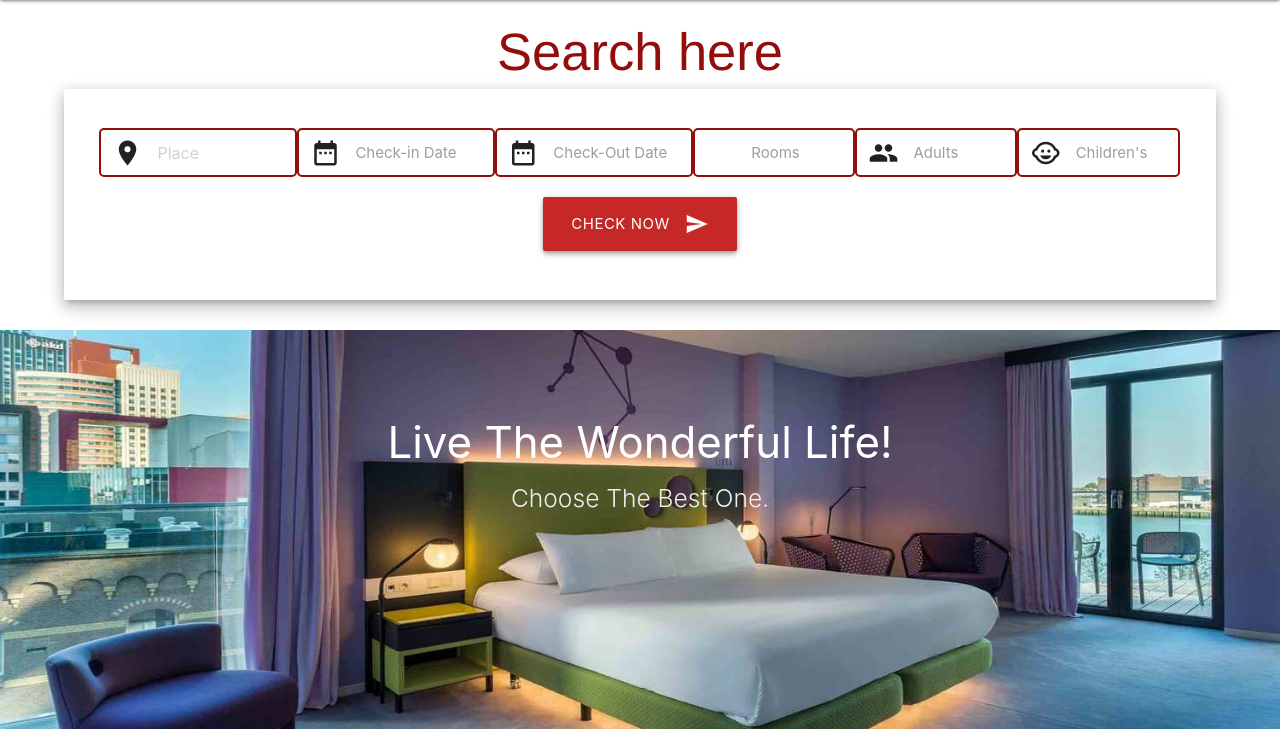
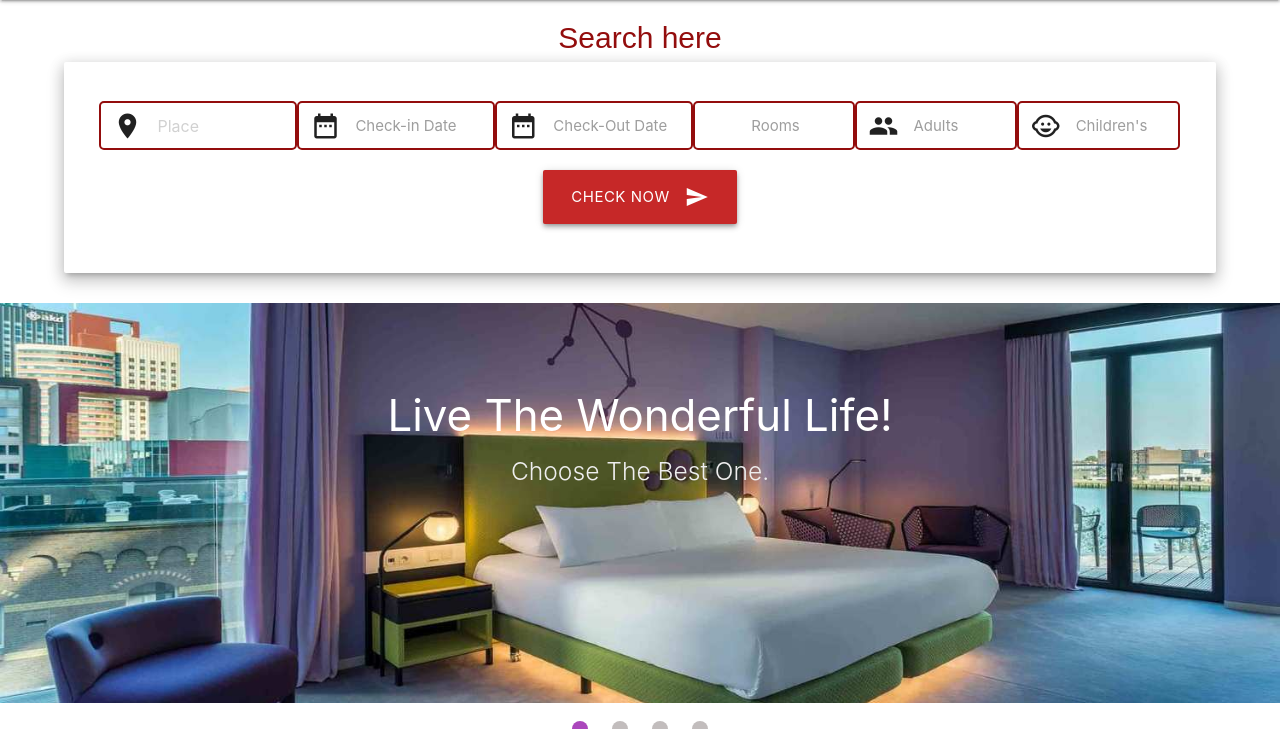
Before and after one commit to RakibCSE/hotel-recsys, a Django app: page / in a window 1280 px wide. Shown: the part 70-799 px from the top of the page. Run offline with Django 3.2, Linux system fonts and the light colour scheme; parts of the project's set-up code (start-up, migrations or seed data) failed here and were passed over; some libraries are stand-ins or nearby versions; some web fonts are replaced.

Commit message:
media screen size increased and search here button

```diff
--- a/static/css/search_box_style.css
+++ b/static/css/search_box_style.css
@@ -19,7 +19,15 @@
     border-radius: 5px;
 }
 
-@media only screen and (min-width: 1024px) {
+.search-here {
+    font-family: 'Oswald', sans-serif;
+    font-size: 2rem;
+    font-weight: 200;
+    color: #930d0d;
+    text-overflow: ellipsis;
+}
+
+@media only screen and (min-width: 991px) {
     .row .col.l3 {
         width: 18.3% !important;
     }
```
